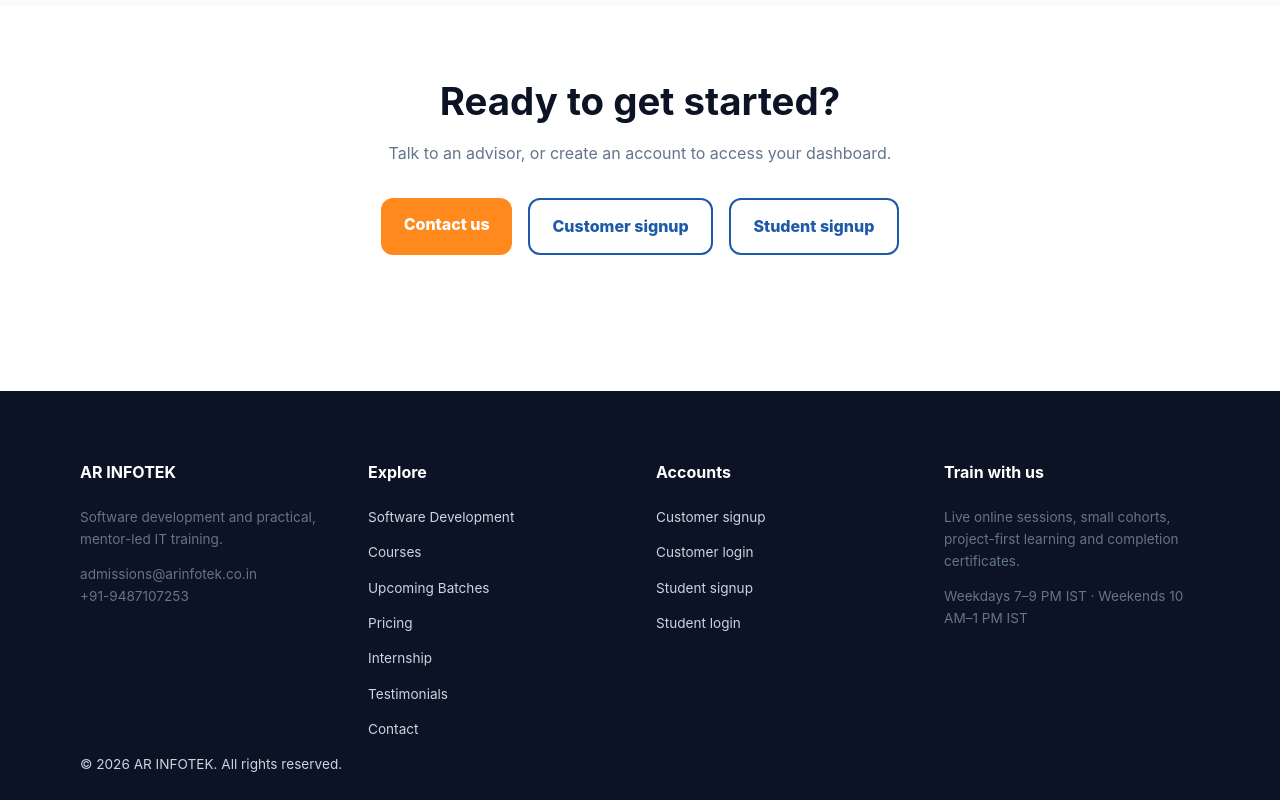
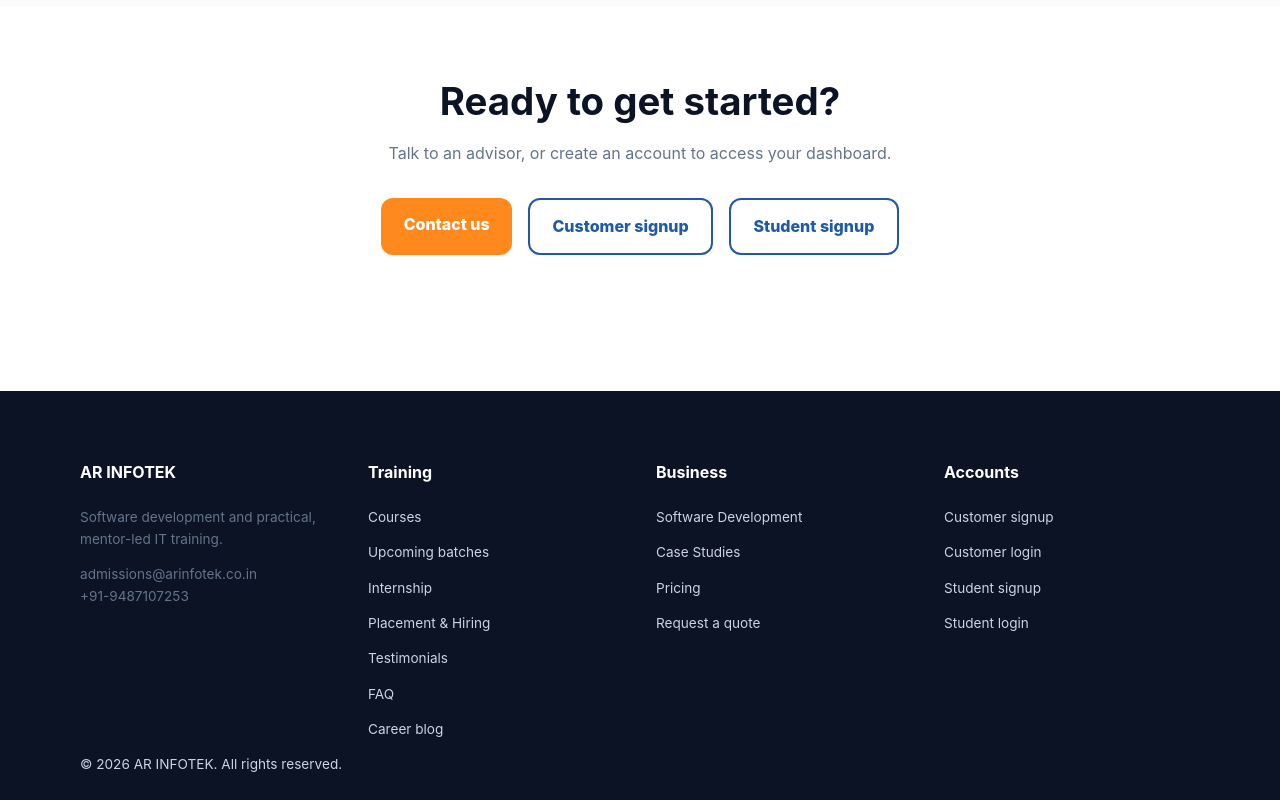
Before and after one commit to ranandraj/arinfotek-webapp-dev, an Astro site: page / in a window 1280 px wide. Shown: the part 3885-4685 px from the top of the page. Built offline with nearby package versions, Linux system fonts and the light colour scheme; Astro itself is replaced by a stand-in of ours.

Commit message:
Improve content, placement and lead capture: src/components/Footer.astro

```diff
--- a/src/components/Footer.astro
+++ b/src/components/Footer.astro
@@ -10,14 +10,21 @@ const year = new Date().getFullYear();
       <p class="small">admissions@arinfotek.co.in<br />+91-9487107253</p>
     </div>
     <div>
-      <h4>Explore</h4>
+      <h4>Training</h4>
+      <p class="small"><a href={`${base}courses/`}>Courses</a></p>
+      <p class="small"><a href={`${base}batches/`}>Upcoming batches</a></p>
+      <p class="small"><a href={`${base}internship/`}>Internship</a></p>
+      <p class="small"><a href={`${base}placement/`}>Placement & Hiring</a></p>
+      <p class="small"><a href={`${base}testimonials/`}>Testimonials</a></p>
+      <p class="small"><a href={`${base}faq/`}>FAQ</a></p>
+      <p class="small"><a href={`${base}blog/`}>Career blog</a></p>
+    </div>
+    <div>
+      <h4>Business</h4>
       <p class="small"><a href={`${base}software-development/`}>Software Development</a></p>
-      <p class="small"><a href={`${base}courses/`}>Courses</a></p>
-      <p class="small"><a href={`${base}batches/`}>Upcoming Batches</a></p>
+      <p class="small"><a href={`${base}case-studies/`}>Case Studies</a></p>
       <p class="small"><a href={`${base}pricing/`}>Pricing</a></p>
-      <p class="small"><a href={`${base}internship/`}>Internship</a></p>
-      <p class="small"><a href={`${base}testimonials/`}>Testimonials</a></p>
-      <p class="small"><a href={`${base}contact/`}>Contact</a></p>
+      <p class="small"><a href={`${base}contact/`}>Request a quote</a></p>
     </div>
     <div>
       <h4>Accounts</h4>
@@ -26,11 +33,6 @@ const year = new Date().getFullYear();
       <p class="small"><a href={`${base}signup/student/`}>Student signup</a></p>
       <p class="small"><a href={`${base}login/student/`}>Student login</a></p>
     </div>
-    <div>
-      <h4>Train with us</h4>
-      <p class="small">Live online sessions, small cohorts, project-first learning and completion certificates.</p>
-      <p class="small">Weekdays 7–9 PM IST · Weekends 10 AM–1 PM IST</p>
-    </div>
   </div>
   <div class="container small">© {year} AR INFOTEK. All rights reserved.</div>
 </footer>
```
